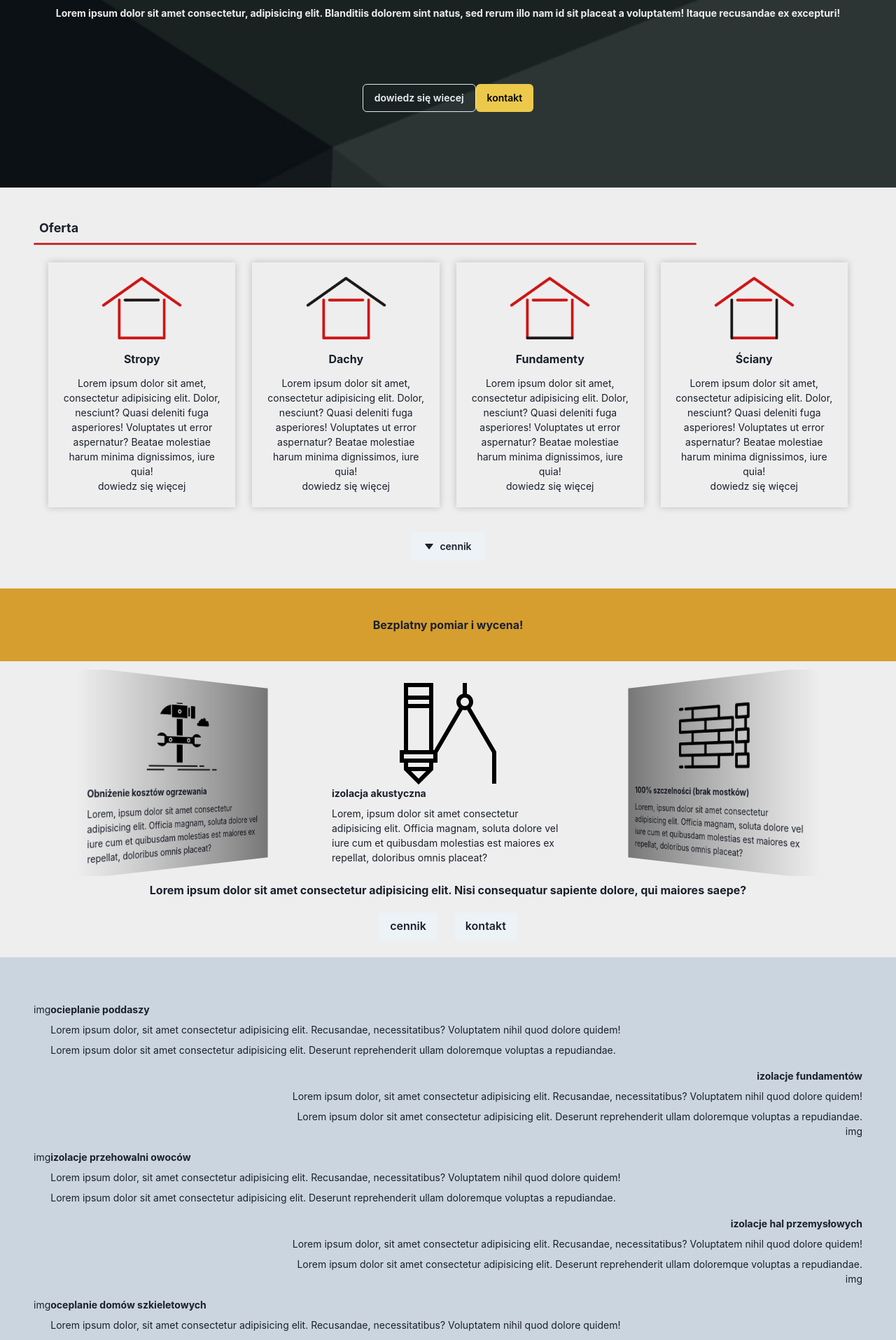
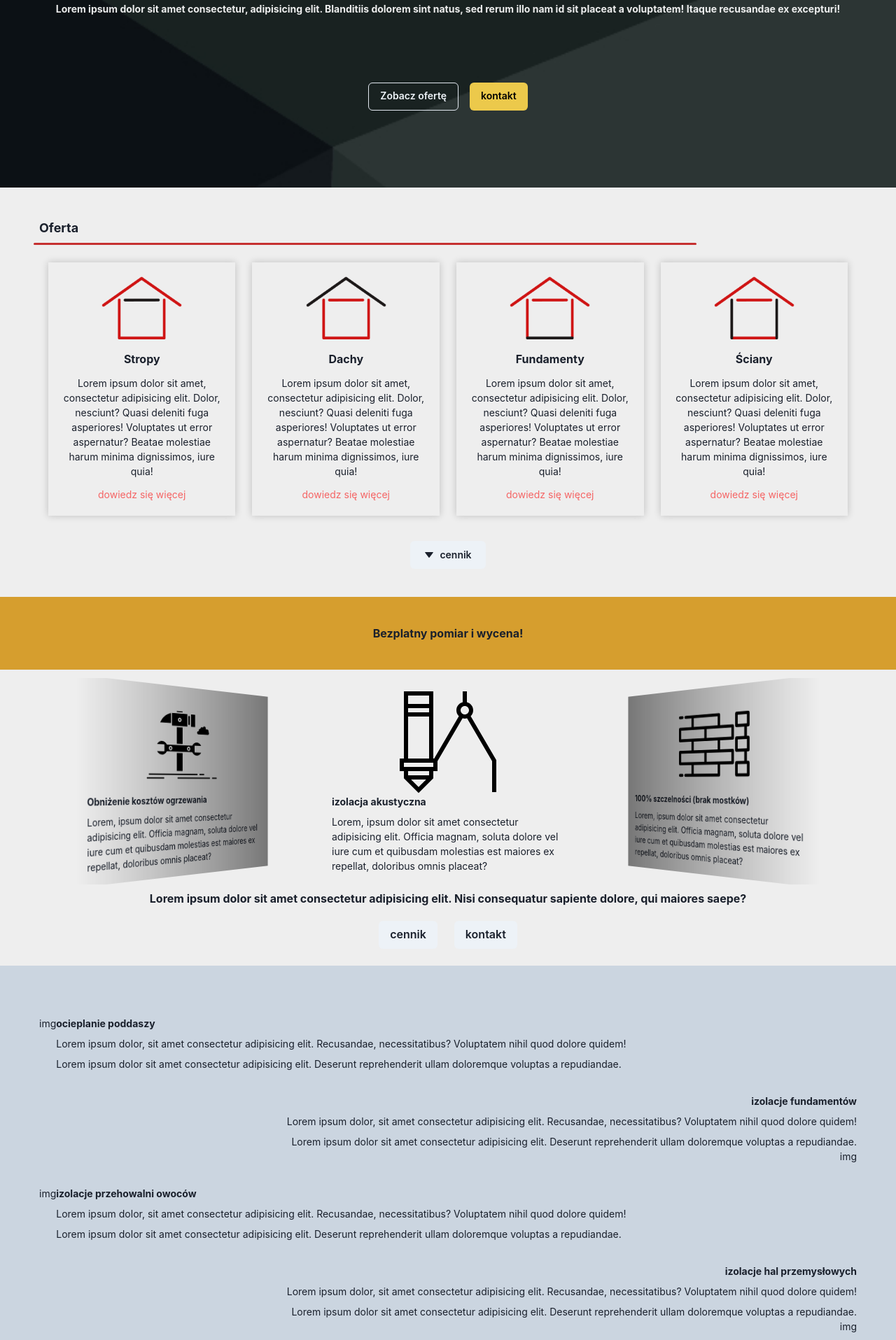
Before and after one commit to refixshow/izoplan, a Next.js app: page / in a window 1280 px wide. Shown: the part 225-2140 px from the top of the page at 70% size. Built offline with nearby package versions, Linux system fonts and the light colour scheme.

Commit message:
first commit

```diff
--- a/components/molecules/MoleculeHero.tsx
+++ b/components/molecules/MoleculeHero.tsx
@@ -27,6 +27,7 @@ const Hero = () => {
         <Box>
           <NextLink href="/#offer">
             <Button
+              margin="2"
               color={theme.colors.gray[100]}
               _active={{
                 color: theme.colors.gray[800],
@@ -38,11 +39,11 @@ const Hero = () => {
               fontSize="inherit"
               variant="outline"
             >
-              dowiedz się wiecej
+              Zobacz ofertę
             </Button>
           </NextLink>
           <NextLink href="/#contact">
-            <Button fontSize="inherit" colorScheme="yellow">
+            <Button margin="2" fontSize="inherit" colorScheme="yellow">
               kontakt
             </Button>
           </NextLink>
--- a/components/organisms/OrganismCons.tsx
+++ b/components/organisms/OrganismCons.tsx
@@ -20,6 +20,7 @@ const OrganismCons = () => {
       gridColumn="full-start / full-end"
     >
       <Flex
+        padding="2"
         _even={{
           flexDirection: ["row", "row", "column-reverse"],
           textAlign: ["left", "left", "right"],
@@ -43,6 +44,7 @@ const OrganismCons = () => {
         </Stack>
       </Flex>
       <Flex
+        padding="2"
         _even={{
           flexDirection: ["row", "row", "column-reverse"],
           textAlign: ["left", "left", "right"],
@@ -66,6 +68,7 @@ const OrganismCons = () => {
         </Stack>
       </Flex>
       <Flex
+        padding="2"
         _even={{
           flexDirection: ["row", "row", "column-reverse"],
           textAlign: ["left", "left", "right"],
@@ -89,6 +92,7 @@ const OrganismCons = () => {
         </Stack>
       </Flex>
       <Flex
+        padding="2"
         _even={{
           flexDirection: ["row", "row", "column-reverse"],
           textAlign: ["left", "left", "right"],
@@ -112,6 +116,7 @@ const OrganismCons = () => {
         </Stack>
       </Flex>
       <Flex
+        padding="2"
         _even={{
           flexDirection: ["row", "row", "column-reverse"],
           textAlign: ["left", "left", "right"],
--- a/components/organisms/OrganismContact.tsx
+++ b/components/organisms/OrganismContact.tsx
@@ -6,17 +6,39 @@ import {
   FormControl,
   FormLabel,
   Input,
+  Text,
   Textarea,
 } from "@chakra-ui/react";
 const OrganismContact = () => {
   return (
+    <Box gridColumn="center-start / center-end">
+      <Text
+        _after={{
+          content: '""',
+          position: "absolute",
+          width: "80%",
+          height: "3px",
+          backgroundColor: "red.600",
+          bottom: "-3px",
+          left: "0",
+          borderRadius: "3px",
+        }}
+        position="relative"
+        width="100%"
+        padding="2"
+        margin="4"
+        fontSize="lg"
+        fontWeight="bold"
+        as="h1"
+      >
+        Cennik
+      </Text>
       <Flex
         id="contact"
         flexDirection={["column", "column", "row"]}
         justifyContent="space-evenly"
         alignItems="center"
         as="section"
-      gridColumn="center-start / center-end"
       >
         <Box flex=".3" height="25rem" position="relative">
           <NextImage src="/assets/ok.jpg" alt="abc" layout="fill" />
@@ -30,7 +52,11 @@ const OrganismContact = () => {
 
             <FormControl mt={4}>
               <FormLabel>Nazwisko</FormLabel>
-            <Input type="text" placeholder="Wpisz swoje nazwisko..." required />
+              <Input
+                type="text"
+                placeholder="Wpisz swoje nazwisko..."
+                required
+              />
             </FormControl>
             <FormControl mt={4}>
               <FormLabel>E-mail</FormLabel>
@@ -54,6 +80,7 @@ const OrganismContact = () => {
           </form>
         </Box>
       </Flex>
+    </Box>
   );
 };
 
--- a/components/organisms/OrganismOffer.tsx
+++ b/components/organisms/OrganismOffer.tsx
@@ -1,10 +1,24 @@
 import NextLink from "next/link";
-import { Box, Flex, Text, Stack, Button, useColorMode } from "@chakra-ui/react";
+import {
+  Box,
+  Flex,
+  Text,
+  Stack,
+  Button,
+  useColorMode,
+  useColorModeValue,
+  theme,
+  Link as ChakraLink,
+} from "@chakra-ui/react";
 import { TriangleDownIcon } from "@chakra-ui/icons";
 
 const OrganismOffer = () => {
   const { colorMode } = useColorMode();
   const isDark = colorMode === "dark";
+  const YellowColor = useColorModeValue(
+    theme.colors.red[400],
+    theme.colors.yellow[400]
+  );
 
   return (
     <Box
@@ -77,8 +91,10 @@ const OrganismOffer = () => {
               </Text>
             </Stack>
           </Box>
-          <Box>
-            <NextLink href="/offer/#">dowiedz się więcej</NextLink>
+          <Box marginTop="3">
+            <NextLink href="/offer/#">
+              <ChakraLink color={YellowColor}>dowiedz się więcej</ChakraLink>
+            </NextLink>
           </Box>
         </Box>
         <Box
@@ -123,8 +139,10 @@ const OrganismOffer = () => {
               </Text>
             </Stack>
           </Box>
-          <Box>
-            <NextLink href="/offer/#">dowiedz się więcej</NextLink>
+          <Box marginTop="3">
+            <NextLink href="/offer/#">
+              <ChakraLink color={YellowColor}>dowiedz się więcej</ChakraLink>
+            </NextLink>
           </Box>
         </Box>
         <Box
@@ -169,8 +187,10 @@ const OrganismOffer = () => {
               </Text>
             </Stack>
           </Box>
-          <Box>
-            <NextLink href="/offer/#">dowiedz się więcej</NextLink>
+          <Box marginTop="3">
+            <NextLink href="/offer/#">
+              <ChakraLink color={YellowColor}>dowiedz się więcej</ChakraLink>
+            </NextLink>
           </Box>
         </Box>
         <Box
@@ -215,8 +235,10 @@ const OrganismOffer = () => {
               </Text>
             </Stack>
           </Box>
-          <Box>
-            <NextLink href="/offer/#">dowiedz się więcej</NextLink>
+          <Box marginTop="3">
+            <NextLink href="/offer/#">
+              <ChakraLink color={YellowColor}>dowiedz się więcej</ChakraLink>
+            </NextLink>
           </Box>
         </Box>
       </Flex>
```
Lines whose indentation alone changed are shown as unchanged.
